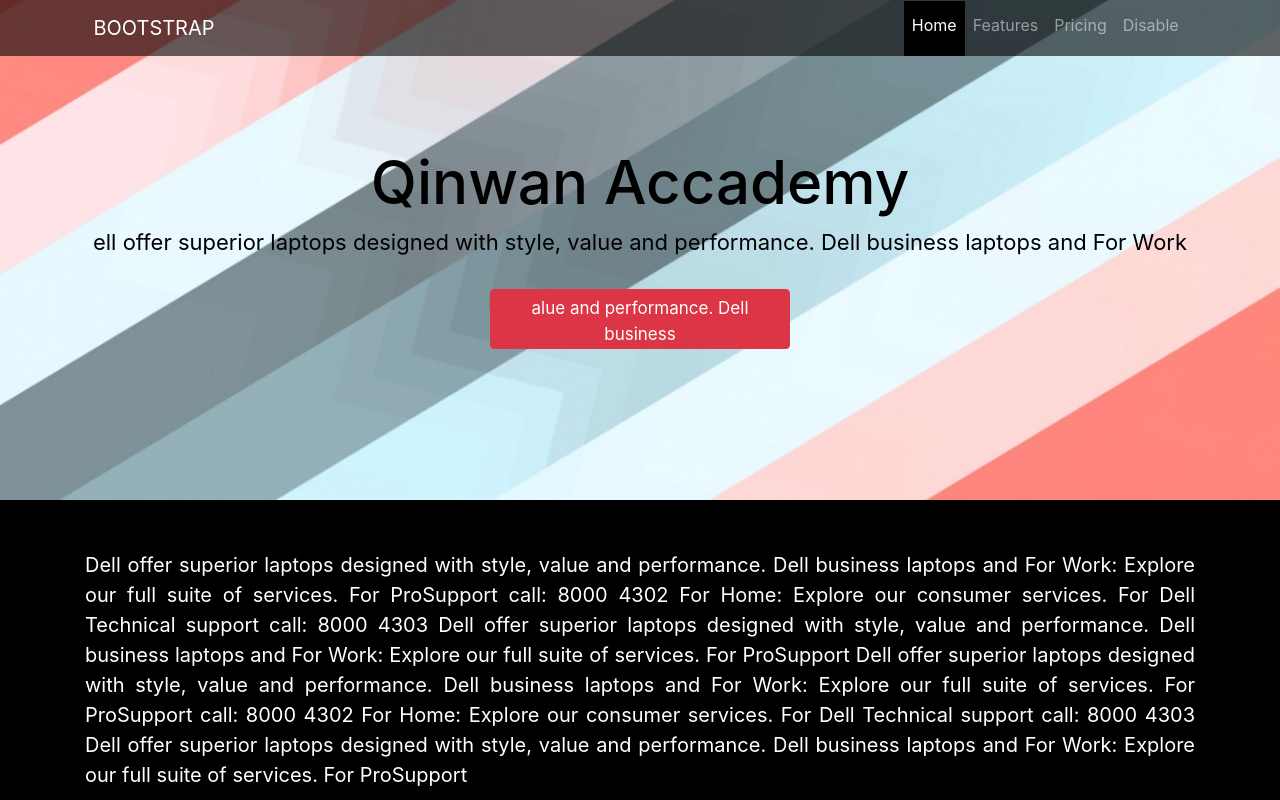
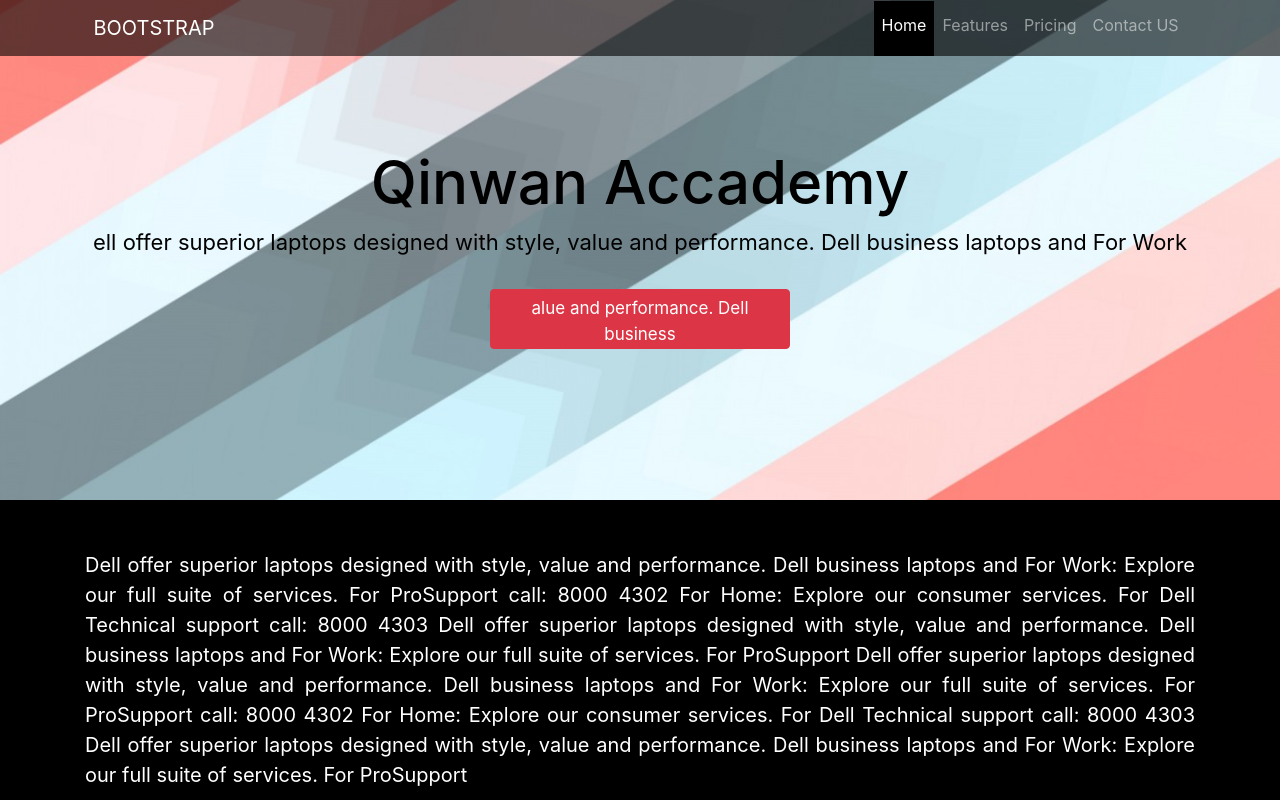
Before and after one commit to ZiadFathalla/Ass2, a plain HTML site: page index.html in a window 1280 px wide. Shown: the top 800 px of the page. Drawn offline with Linux system fonts and the light colour scheme.

Commit message:
first commit

```diff
--- a/index.html
+++ b/index.html
@@ -34,7 +34,7 @@
                       <a class="nav-link" href="#">Pricing</a>
                     </li>
                     <li class="nav-item">
-                      <a class="nav-link " href="#">Disable</a>
+                      <a class="nav-link " href="#">Contact US</a>
                     </li>
                   </ul>
                 </div>
```
